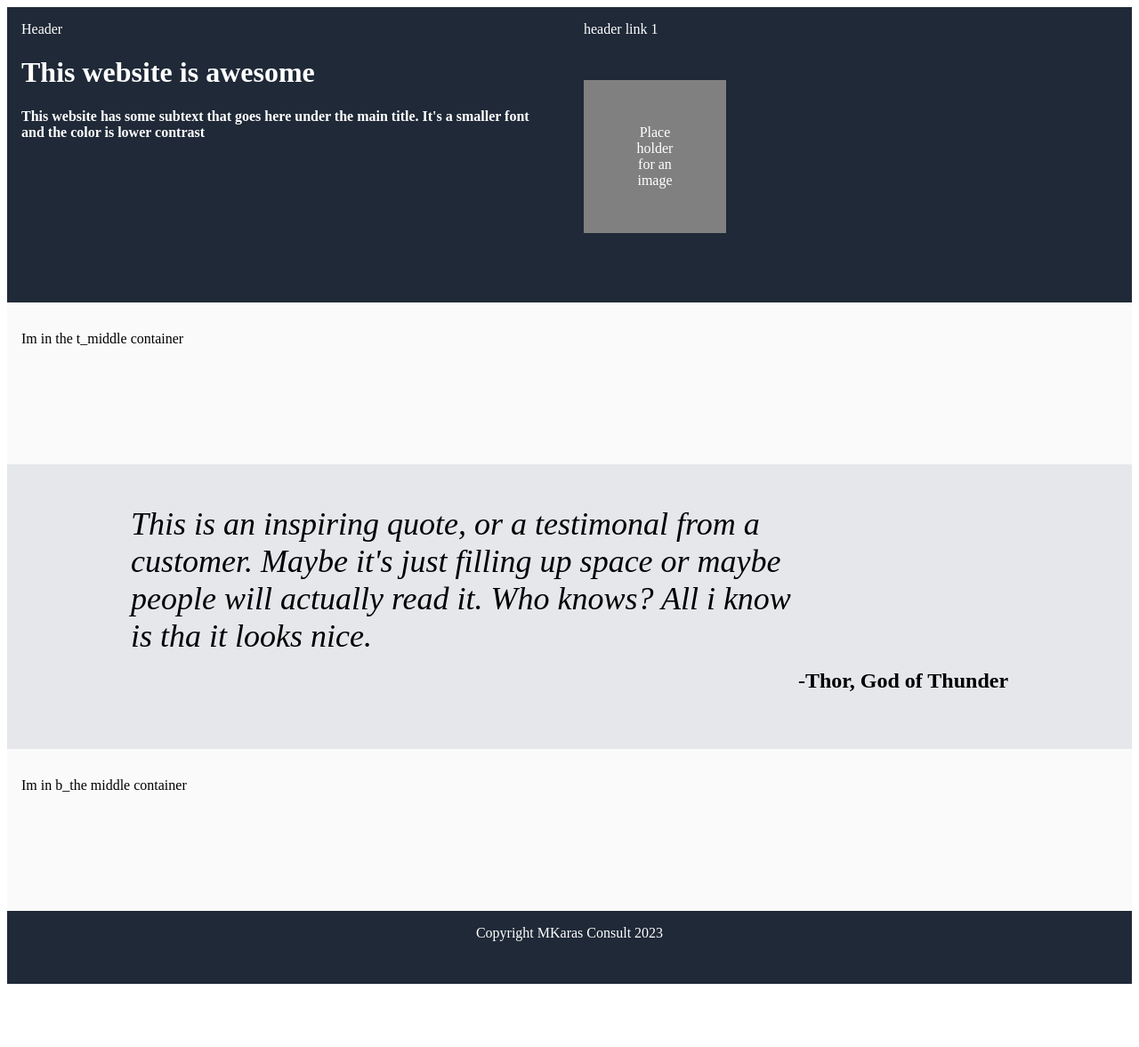
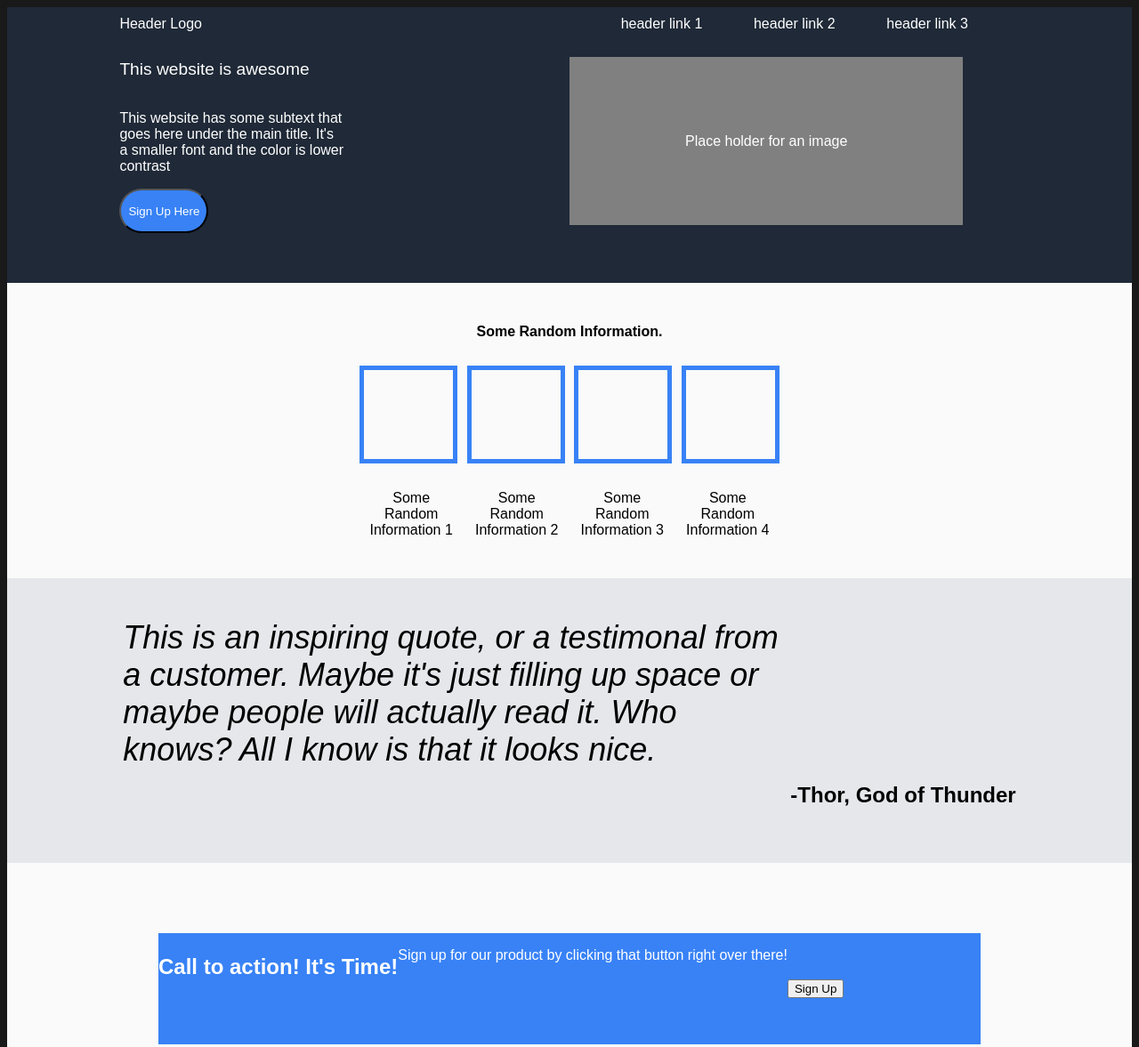
Before and after one commit to Yodazon/TOP_Repo, a plain HTML site: page HTML/Project-Landing-Page/index.html in a window 1280 px wide. Shown: the top 1177 px of the page at 89% size. Before the commit the page ends 1114 px from the top, so only its background shows below. Drawn offline with Linux system fonts and the light colour scheme.

Commit message:
Project Complete
Completed project:Landing Page of the odin project

```diff
--- a/HTML/Project-Landing-Page/index.html
+++ b/HTML/Project-Landing-Page/index.html
@@ -1,3 +1,6 @@
+<!-- The following code is based on the Odin Project, the project title is "Project: Landing Page" PArt of the foundations course. Took around 6 hours to complete. Learned how to use flexboxes for HTML/CSS setups-->
+
+
 <!DOCTYPE html>
 <html lang="en">
     <head>
@@ -11,42 +14,69 @@
     <body>
 
         <div class = "header_Container">
-            <div class="headerLeft_Container">
-                <header class="header">Header</header>
-                <h1>This website is awesome</h1>
-                <h4>This website has some subtext that goes here under the main title. It's a smaller font and the color is lower contrast</h4>
+            <div class ="header_1">
+                <header class = "header_left">Header Logo</header>
+                <div class = "header_right">
+                    <div class> header link 1</div>
+                    <div class> header link 2</div>
+                    <div class> header link 3</div>
+                </div>
+
             </div>
 
-            <div class = "headerRight_Container">
-                <div class = "headerTop_Right_Container">
-                    <div> header link 1 </div>
-                    <!--<div> header link 2 </div>
-                    <div> header link 3 </div>-->
+            <div class = "header_Container_child">
+                <div class="headerLeft_Container">
+                    <p class = "headertext">This website is awesome</p>
+                    <p class="subtext">This website has some subtext that goes here under the main title. It's a smaller font and the color is lower contrast</p>
 
+                    <button class="signUp_button">Sign Up Here</button>
                 </div>
 
-
-                <div class="headerBottom_Right_Container" >
+                <div class="headerRight_Container" >
                     <p class ="image_placeholder">Place holder for an image</p>
 
                 </div>
             </div>
         </div>
-
-
         <div class="t_middle_Container">
-            <p> Im in the t_middle container</p>
+            <div class = "t_middle_Container_child_one">
+                <p> Some Random Information.</p>
+             </div>
+            <div class = "t_middle_Container_child_two">
+                <div class = "box"></div>
+                <div class = "box"></div>
+                <div class = "box"></div>
+                <div class = "box"></div>
+            </div>
+            <div class = "t_middle_Container_child_three">
+                <p class = "text"> Some Random Information 1</p>
+                <p class = "text"> Some Random Information 2</p>
+                <p class = "text"> Some Random Information 3</p>
+                <p class = "text"> Some Random Information 4</p>
+            </div>
         </div>
         <div class="middle_Container">
             <p class = "quote_item">This is an inspiring quote, or a testimonal from a customer.
                 Maybe it's just filling up space or maybe people will actually read it. Who knows?
-                All i know is tha it looks nice.</p>
+                All I know is that it looks nice.</p>
             <h2 class = "quoted_person_item">-Thor, God of Thunder</h2>
 
         </div>
+
+
+
         <div class="b_middle_Container">
-            <p> Im in b_the middle container</p>
+            <div class="b_middle_Container_child">
+                <p class="statement">Call to action! It's Time!</p>
+                <p class= "Sign_Up">Sign up for our product by clicking that button right over there!</p>
+                <button class="button_Sign_Up"> Sign Up</button>
+            </div>
+
         </div>
+
+
+
+
         <div class="footer_container">
             <footer class="footer">Copyright MKaras Consult 2023</footer>
         </div>
--- a/HTML/Project-Landing-Page/styles/styles.css
+++ b/HTML/Project-Landing-Page/styles/styles.css
@@ -1,54 +1,138 @@
+body{
+    background-color: rgb(25,25,25);
+    font-family: Arial;
+  }
 .header_Container{
+  display: flex;
+  width:100%;
+  height: 300px;
+  background: #1F2937;
+  flex-direction: column;
+  padding-top: 10px;
+
+
+  .header_1{
+    display: flex;
     flex-direction: row;
+    height: 10%;
+    color:white;
+    justify-content:center;
+
+      .header_left{
         display: flex;
-  color:white;
+        width:40%;
+        padding-left: 10%;
+        /*justify-content: space-evenly;*/
+      }
+      .header_right{
+        display: flex;
+        width:40%;
+        padding-right: 10%;
+
+        justify-content:space-evenly;
+        /*borders were used to determine shape and sizes of objects*/
+        /*border: 4px solid orange;*/
       }
 
+  }
+
+  .header_Container_child{
+    display: flex;
+    flex-direction: row;
+    color:white;
+    height: 90%;
+
     .headerLeft_Container {
-    height: 300px;
-    width:50%;
-    padding: 16px;
+      width:40%;
+      padding-left: 10%;
+      display: flex;
+      flex-direction: column;
       background: #1F2937;
-    flex-direction: column;
+      align-items: flex;
+
+
+      .headertext{
+        font-size: larger;
+        width: 50%;
+      }
+      .subtext{
+        font-size:medium;
+        width: 50%;
+
+      }
+
+      .signUp_button{
+        background-color: #3882F6;
+        color:white;
+        width:100px;
+        height: 50px;
+        border-radius: 60px;
+      }
     }
 
     .headerRight_Container{
-  flex-direction: column;
-  width: 50%;
-  padding: 16px;
-  background: #1F2937;
+      display: flex;
+      width:50%;
+
+      .image_placeholder{
+        display: flex;
+        height: 70%;
+        width: 70%;
+        background-color: grey;
+        justify-content: space-evenly;
+        align-items: center;
       }
-.headerTop_Right_Container{
-  height: 50px;
-  flex-direction: row;
-  color:white;
-  justify-content:center;
+    }
   }
 
-.headerBottom_Right_Container {
-    background: #1F2937;
-    flex-direction: column;
-  }
-
-
-.image_placeholder{
-  padding: 50px;
-  height: 10%;
-  width: 10%;
-  background-color: grey;
-  text-align: center;
-  vertical-align: middle;
 }
 
 
 
 .t_middle_Container {
-    height: 150px;
+    height: 300px;
     padding: 16px;
     background: #f9faf9;
 
     display: flex;
     flex-direction: column;
+    align-items: center;
+    justify-content: space-evenly;
+
+  .t_middle_Container_child_one{
+    font-weight: bold;
+
+  }
+  .t_middle_Container_child_two{
+    display: flex;
+    flex-direction: row;
+    justify-content: space-evenly;
+    width: 40%;
+    padding-left: 25%;
+    padding-right: 25%;
+    .box{
+      width: 100px;
+      height: 100px;
+      border: 5px solid #3882F6;
+    }
+  }
+  .t_middle_Container_child_three{
+    display: flex;
+    flex-direction: row;
+    justify-content: space-evenly;
+    width: 40%;
+    padding-left: 25%;
+    padding-right: 25%;
+    .text{
+      text-align: center;
+      width: 100px;
+    }
+
+  }
+
+
+
+
   }
 .middle_Container {
     height: 300px;
@@ -57,7 +141,7 @@
     justify-content:center;
     display: flex;
     flex-direction:row;
-  }
+
     .quote_item{
       text-align:left;
       font-size: 36px;
@@ -71,13 +155,43 @@
         text-align:left;
 
       }
+  }
+
 .b_middle_Container {
-    height: 150px;
+    height: 250px;
     padding: 16px;
     background: #f9faf9;
 
     display: flex;
+    align-items: center;
+    justify-content: center;
     flex-direction: column;
+
+
+    .b_middle_Container_child{
+      display: flex;
+      width: 75%;
+      height: 50%;
+      background: #3882F6;
+      color:white;
+      .statement{
+        font-size: 24px;
+        font-weight: 700;
+
+      }
+      .Sign_Up{
+
+      }
+
+
+      .button_Sign_Up{
+        align-self: center
+
+      }
+
+
+    }
+
   }
 
 .footer_container {
```
Lines whose indentation alone changed are shown as unchanged.
